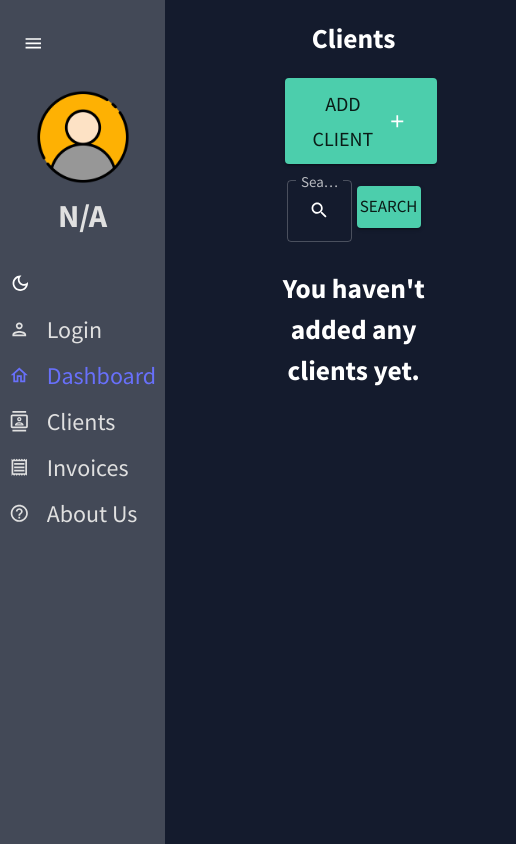
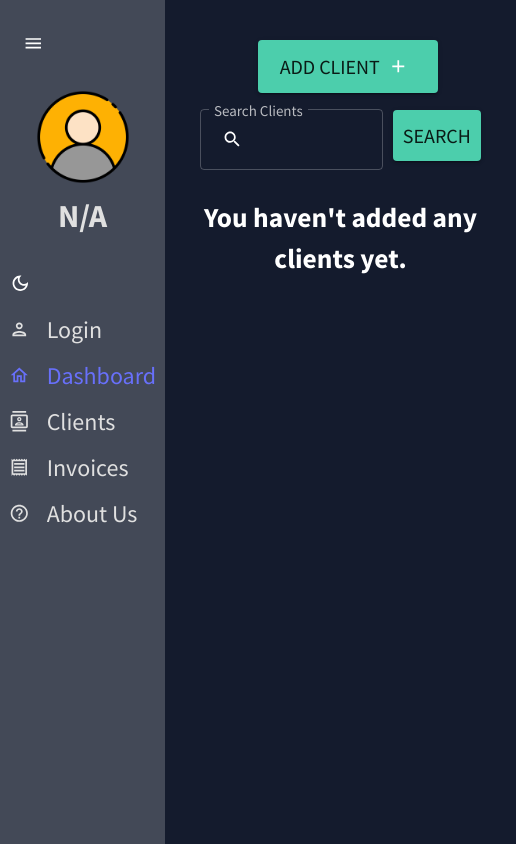
Before and after one commit to BaseBenjamin13/dashboard_client, a React (Create React App) app: page /clients in a window 390 px wide. Shown: the whole page, 516 px wide, since content can reach past the window. Built offline with nearby package versions, Linux system fonts and the light colour scheme.

Commit message:
making clients & invoices pages mobile responsive

```diff
--- a/src/components/NavBar.js
+++ b/src/components/NavBar.js
@@ -41,9 +41,15 @@ const NavBar = () => {
 
     return (
         <Box sx={{
+            "& .pro-sidebar": {
+                // minWidth: 50,
+                width: isCollapsed && isMobile ? 50 : !isCollapsed && isMobile ? 165 : null,
+                minWidth: isCollapsed && isMobile ? 50 : !isCollapsed && isMobile ? 165 : null,
+            },
             "& .pro-sidebar-inner": {
                 background: `${colors.primary[400]} !important`,
-                width: isCollapsed && isMobile ? 50 : !isCollapsed && isMobile ? 165 : null
+                width: isCollapsed && isMobile ? 50 : !isCollapsed && isMobile ? 165 : null,
+                // margin: isMobile ? 0 : null,
             },
             "& .pro-icon-wrapper": {
                 backgroundColor: "transparent !important",
--- a/src/components/TableSearch.js
+++ b/src/components/TableSearch.js
@@ -32,10 +32,10 @@ function ClientsSearch({ label, isMobile }) {
                 />
 
                 <Button
-                    size={isMobile ? "medium" : "large"}
+                    size="large"
                     style={{
-                        fontSize: isMobile ? '17px' :'20px',
-                        marginLeft: isMobile ? '5px' : '15px',
+                        fontSize: '20px',
+                        marginLeft: '10px',
                     }}
                     variant="contained"
                     type="submit"
--- a/src/pages/ClientsPage.js
+++ b/src/pages/ClientsPage.js
@@ -13,6 +13,7 @@ import AddClientForm from '../components/clients/AddClientForm';
 import getClients from '../helpers/getClients';
 import { getIsMobile } from '../helpers/getIsMobile';
 
+import '../styles/ClientsPage.css';
 import { useLocation } from 'react-router-dom';
 
 function ClientsPage() {
@@ -32,9 +33,8 @@ function ClientsPage() {
     }, [])
 
     return (
-        <div>
+        <div className="clients-page">
             <Toaster />
-            <h1>Clients</h1>
 
             <Button size="large" style={{ fontSize: '20px', marginLeft: '15px' }}
                 variant="contained" color="secondary"
--- a/src/pages/InvoicesPage.js
+++ b/src/pages/InvoicesPage.js
@@ -8,6 +8,7 @@ import { UserContext } from '../contexts/UserContext';
 import { Button, IconButton } from "@mui/material";
 import AddIcon from '@mui/icons-material/Add';
 
+import '../styles/ClientsPage.css';
 import InvoicesTable from '../components/invoices/InvoicesTable';
 import TableSearch from '../components/TableSearch';
 import AddInvoiceForm from '../components/invoices/AddInvoiceForm';
@@ -40,9 +41,9 @@ function InvoicesPage() {
     }, [])
 
     return (
-        <div>
+        <div className="clients-page">
             <Toaster />
-            <Button size="large" style={{ fontSize: '20px', marginLeft: '15px', marginTop: 30 }}
+            <Button size="large" style={{ fontSize: '20px' }}
                 variant="contained" color="secondary"
                 onClick={() => setShowInvoiceForm(!showInvoiceForm)}
             >
--- /dev/null
+++ b/src/styles/ClientsPage.css
@@ -0,0 +1,15 @@
+
+
+.clients-header {
+    width: fit-content;
+    margin: 0 auto;
+}
+
+
+@media (max-width: 550px) {
+    .clients-page, .invoices-page {
+        width: 90vw;
+        margin-top: 40px;
+    }
+
+}
```
